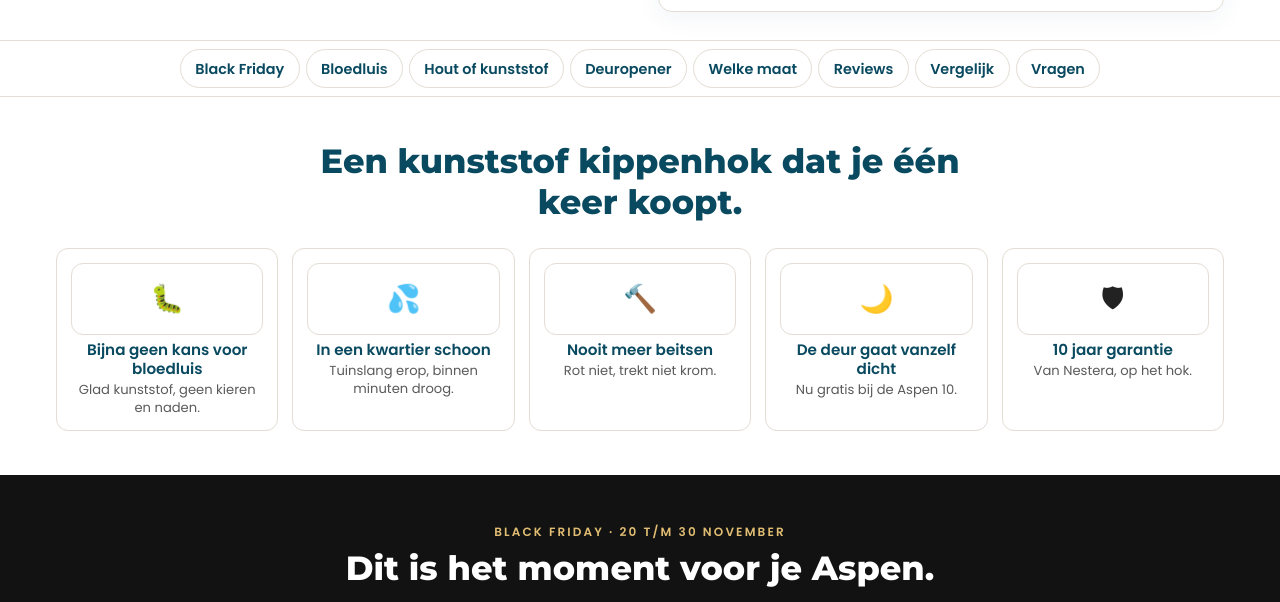
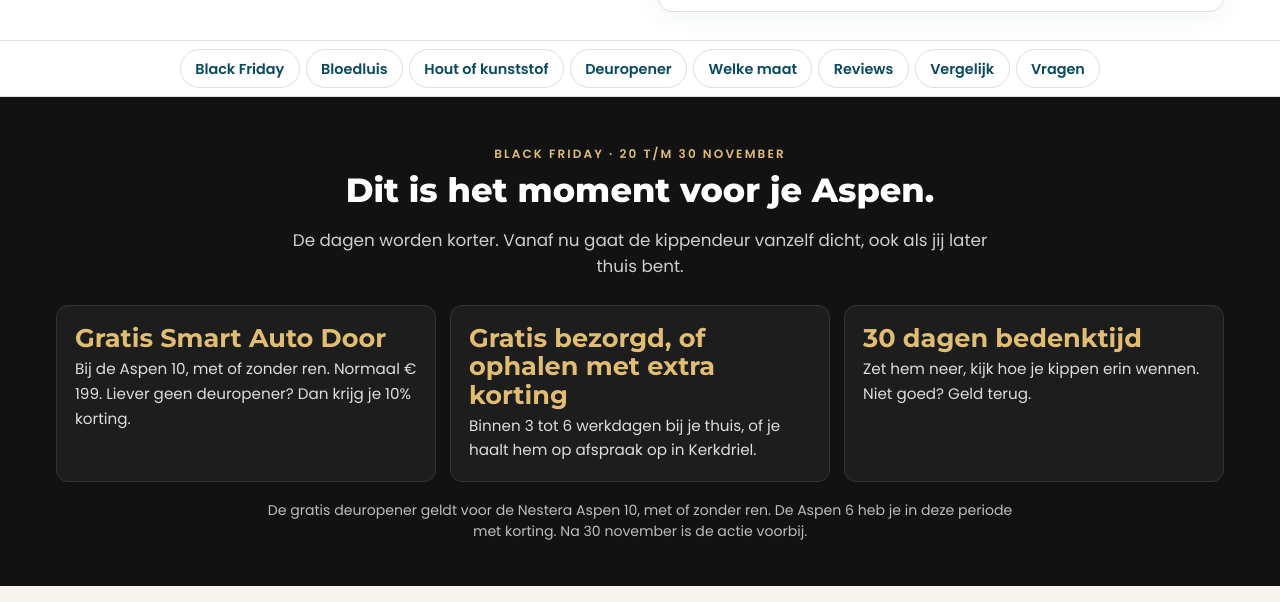
Before and after one commit to createwithd/kippenvilla-preview, a plain HTML site: page paginas/black-friday-aspen.html in a window 1280 px wide. Shown: the part 1622-2224 px from the top of the page. Drawn offline with Linux system fonts and the light colour scheme.

Commit message:
Aspen BF: voordelenblok eruit
Co-Authored-By: Claude Opus 5.5 <noreply@anthropic.com>

```diff
--- a/paginas/black-friday-aspen.html
+++ b/paginas/black-friday-aspen.html
@@ -552,19 +552,6 @@ table.hk td.k{background:#f1faf5}
   </div>
 </nav>
 
-<section class="s">
-  <div class="wrap">
-    <div class="kop"><h2>Een kunststof kippenhok dat je &eacute;&eacute;n keer koopt.</h2></div>
-    <div class="voord">
-      <div><div class="ico">&#128027;</div><b>Bijna geen kans voor bloedluis</b><small>Glad kunststof, geen kieren en naden.</small></div>
-      <div><div class="ico">&#128166;</div><b>In een kwartier schoon</b><small>Tuinslang erop, binnen minuten droog.</small></div>
-      <div><div class="ico">&#128296;</div><b>Nooit meer beitsen</b><small>Rot niet, trekt niet krom.</small></div>
-      <div><div class="ico">&#127769;</div><b>De deur gaat vanzelf dicht</b><small>Nu gratis bij de Aspen 10.</small></div>
-      <div><div class="ico">&#128737;</div><b>10 jaar garantie</b><small>Van Nestera, op het hok.</small></div>
-    </div>
-  </div>
-</section>
-
 <section class="s bf" id="actie">
   <div class="wrap">
     <div class="kop">
```
